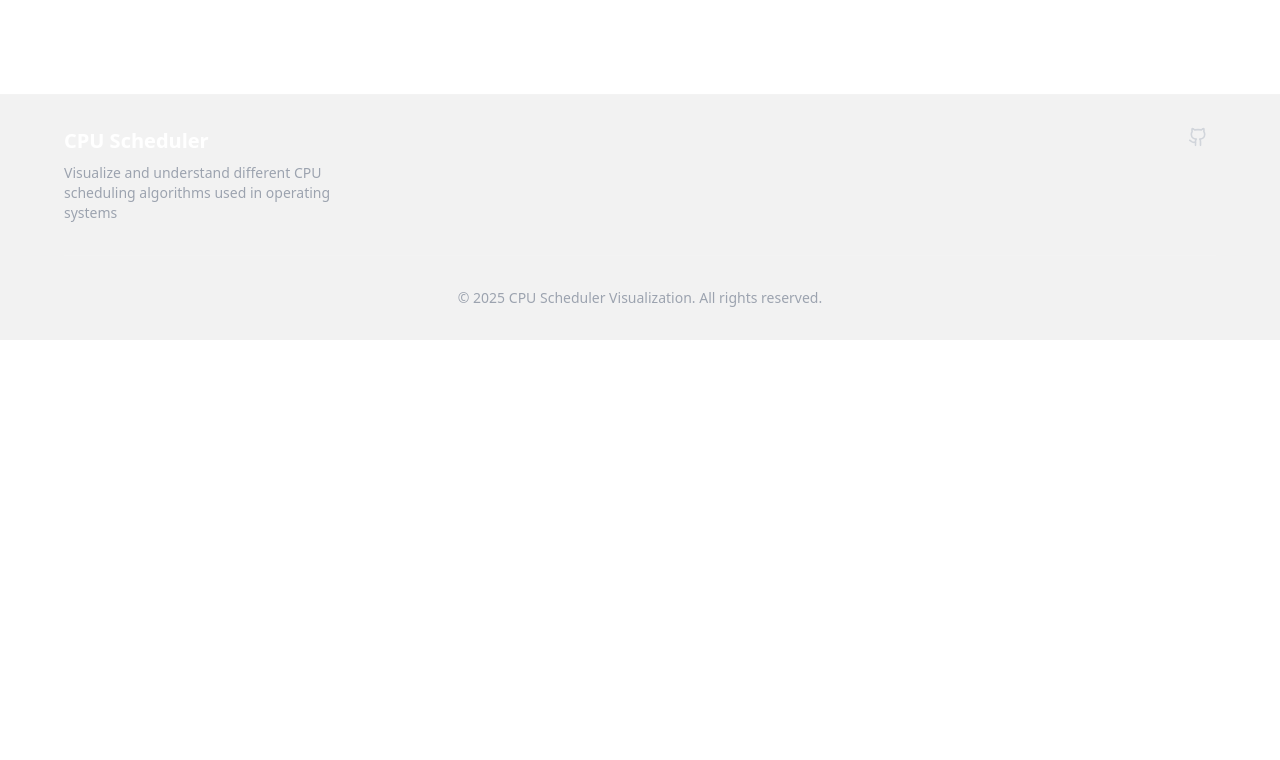
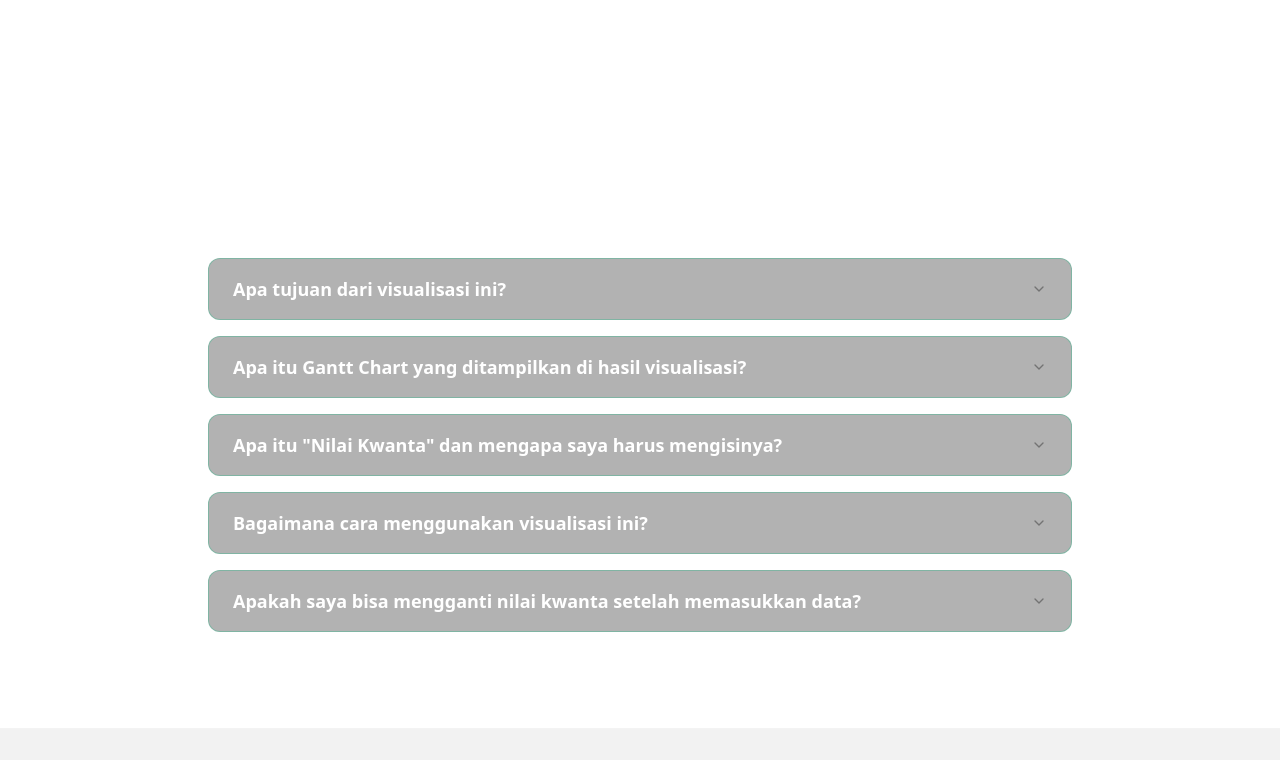
Before and after one commit to zhekabaila/penjadwalan-proses-next, a Next.js app: page / in a window 1280 px wide. Shown: the part 1752-2512 px from the top of the page. Before the commit the page ends 2092 px from the top, so only its background shows below. Built offline with nearby package versions, Linux system fonts and the light colour scheme.

Commit message:
feat(ui): tambah komponen FaqSection pada page

```diff
--- a/app/landing-page/page.tsx
+++ b/app/landing-page/page.tsx
@@ -1,6 +1,7 @@
 import { HeroSection } from '../_components/HeroSection'
 import FeatureSection from '../_components/FeatureSection'
 import TheorySection from '../_components/TheorySection'
+import FaqSection from '../_components/FaqSection'
 
 export default function LandingPage() {
   return (
@@ -8,6 +9,7 @@ export default function LandingPage() {
       <HeroSection />
       <FeatureSection />
       <TheorySection />
+      <FaqSection />
     </div>
   )
 }
```
